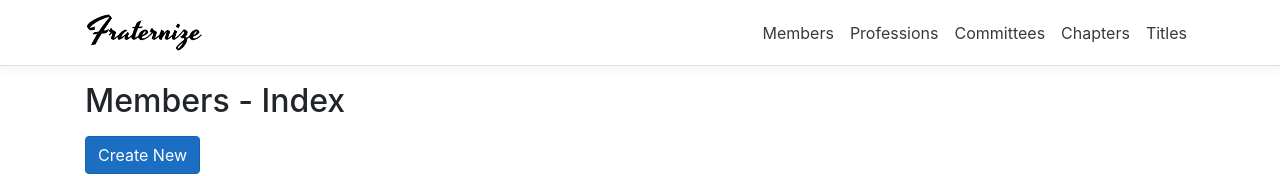
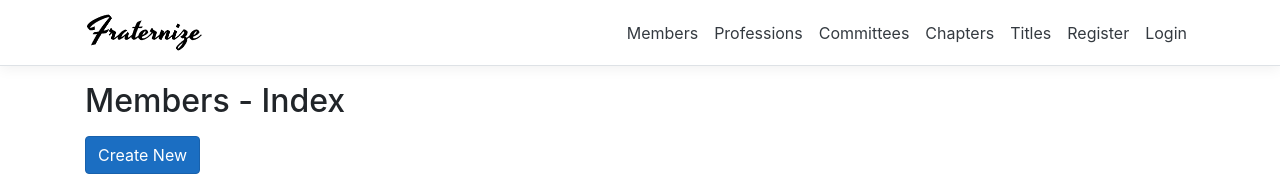
Before and after one commit to anon-070/Fraternize, a React (Create React App) app in the folder Fraternize/ClientApp/: page / in a window 1280 px wide. Shown: the top 176 px of the page. Built offline with nearby package versions, Linux system fonts and the light colour scheme; no server answers.

Commit message:
Minor Nav Changes

```diff
--- a/Fraternize/ClientApp/src/components/NavMenu.js
+++ b/Fraternize/ClientApp/src/components/NavMenu.js
@@ -58,8 +58,8 @@ export class NavMenu extends Component {
                                     <NavLink tag={Link} className="text-dark" to="/fetch-data">Fetch data</NavLink>
                                 </NavItem>*/}
 
-                                {/*<LoginMenu>
-                                </LoginMenu>*/}
+                                <LoginMenu>
+                                </LoginMenu>
                             </ul>
                         </Collapse>
                     </Container>
```
